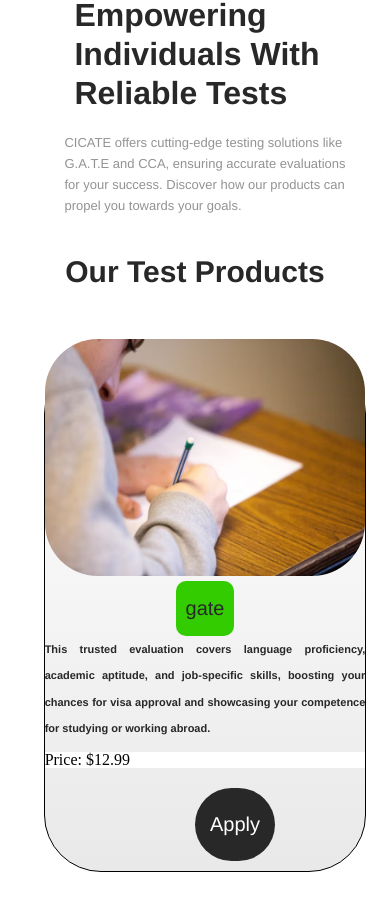
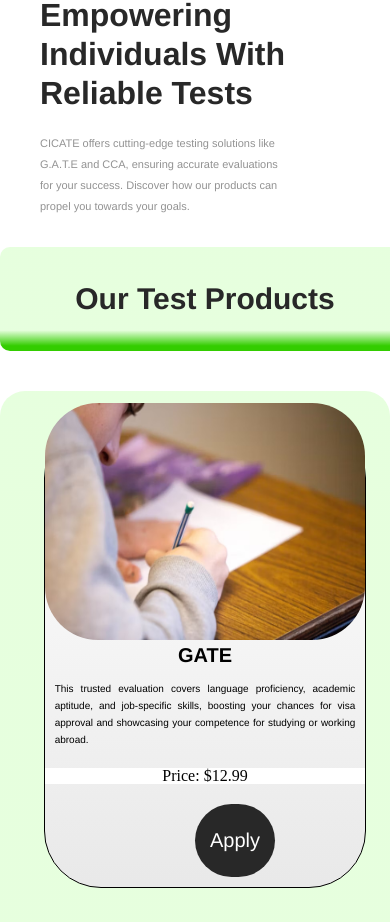
Before and after one commit to Valuegate/CicateProject, a React (Create React App) app: page / in a window 390 px wide. Shown: the part 1032-1954 px from the top of the page. Built offline with nearby package versions, Linux system fonts and the light colour scheme.

Commit message:
many changes

```diff
--- a/src/Test/style.css
+++ b/src/Test/style.css
@@ -5,7 +5,11 @@
     justify-content: center;
     flex-direction: row;
     margin-top: 40px;
+   padding: 10px;
     gap: 5rem;
+    border-radius: 25px;
+    background: linear-gradient(180deg, rgb(230.3, 255, 222.06) 80%, rgb(51, 205, 0) 95.04%);
+    background-color: rgba(255, 255, 255, 1);
 
 }
 
@@ -14,6 +18,7 @@
         display: flex;
         flex-direction: column;
 
+
     }
 }
 
--- a/src/Tests/tests.js
+++ b/src/Tests/tests.js
@@ -10,7 +10,7 @@ import tes3 from '../assets/tes3.jpeg'
 export const tests = [
     {
 id: 1,
-name: 'gate',
+name: 'GATE',
 Description:'This trusted evaluation covers language proficiency, academic aptitude, and job-specific skills, boosting your chances for visa approval and showcasing your competence for studying or working abroad.',
 price:'12.99',
 uploaded_images:[tes]
@@ -18,14 +18,14 @@ uploaded_images:[tes]
 },
 {
     id: 2,
-    name:'pocas',
+    name:'POCAS',
     Description: 'This trusted evaluation covers language proficiency, academic aptitude, and job-specific skills, boosting your chances for visa approval and showcasing your competence for studying or working abroad.',
     price:'15.99',
     uploaded_images:[tes2]
 },
 {
 id: 3,
-name: 'lisa',
+name: 'LISA',
 Description: 'This trusted evaluation covers language proficiency, academic aptitude, and job-specific skills, boosting your chances for visa approval and showcasing your competence for studying or working abroad.',
 price:'9.99',
 uploaded_images:[tes3]
--- a/src/components/containers/navbar/navbar.jsx
+++ b/src/components/containers/navbar/navbar.jsx
@@ -36,7 +36,8 @@ useEffect(() => {
   return (
     <div className=''>
       <nav className='navv'>
-        <a href="/" className='nav_brand'>CICATE </a>
+        <div className='nav__logo1'> <a href="/" className='nav_brand'>CICATE </a></div>
+
           <ul className={active}>
             <li><a href="/" className='nav__link' > <img alt='img' src={vector1} className='vector'/>Test Takers</a> </li>
             <li><a href="/institutions" className='nav__link'><img alt='img' src={vector2} className='vector'/>Institutions</a> </li>
--- a/src/components/containers/navbar/style.css
+++ b/src/components/containers/navbar/style.css
@@ -175,6 +175,9 @@ cursor: pointer;
       text-decoration: none;
       z-index: 3;
   }
+  .nav__logo1{
+    display: none;
+   }
 
  body .signUp{
   padding: 0.5rem;
@@ -202,13 +205,16 @@ cursor: pointer;
 
 
 
+.nav__logo1{
+ margin-left: 120px;
 
+}
 .nav_brand{
     font-weight: bold;
-    font-size: 18px;
+    font-size: 15px;
     text-decoration: none;
-    margin-right: 20px;
     color: #282828;
+    font-family: "Monument Extended-Regular", Helvetica;
 }
 
 
@@ -217,7 +223,8 @@ cursor: pointer;
     font-size: 18px;
     text-decoration: none;
     margin-right: 45px;
-    color:#ffffff
+    color:#ffffff;
+    font-family: "Monument Extended-Regular", Helvetica;
 }
 .login {
     all: unset;
--- a/src/pages/student/onlineofline/OnlineOfline.jsx
+++ b/src/pages/student/onlineofline/OnlineOfline.jsx
@@ -32,10 +32,7 @@ Navigate('/student/timedate')
         <div className='questions'>Which format of the <br /> test you prefer?</div>
 
 
-        <div className='onsie'>
-          <a href="#" className='onsite-online'><img src={wifi} alt="img" className='images__style' />Onsite</a>
-          <a href="#" className='onsite-online1'><img src={houser} alt="img" className='images__style'/>Online</a>
-        </div>
+
         <div className='con'>
       <BackButton/>
           <button className='next_big' onClick={handleSubmit}>Next</button>
--- a/src/pages/student/photovalidation/style.css
+++ b/src/pages/student/photovalidation/style.css
@@ -8,6 +8,16 @@
     cursor: pointer;
     display: flex;
     justify-content:center;
+    }
+    .uplood{
+      display: none;
+    }
+
+    .preview_img{
+      margin-top: 15px;
+      border-radius: 20px;
+      height: 250px;
+      width: 300px;
     }
     .photo_tex {
  color: #ffffff;
@@ -83,4 +93,11 @@ line-height: 40px;
               .photo_tex{
                 margin-top: 2rem;
               }
+
+              .preview_img{
+                margin-top: 10px;
+                border-radius: 20px;
+                height: 100px;
+                width: 270px;
+              }
             }
--- a/src/pages/student/reviewsubmit/ReviewSubmit.jsx
+++ b/src/pages/student/reviewsubmit/ReviewSubmit.jsx
@@ -112,21 +112,7 @@ setTimeout(() => {
                      onChange={(e)=>setTime(e.target)}
                      /></label>
 
-                   <br /> <label htmlFor="test" className='all_info'>Test
-                    <br />
-
-                    <select
-                    name="test"
-                     id="test"
-                     className='inputs'
-                      placeholder='select test'
-                      onChange={(e)=>setTest(e.target.value)}
-                      >
-                      <option value="gate">Gate</option>
-                      <option value="pocas">Pocas</option>
-                      <option value="gate">Lisa</option>
-                    </select>
-           </label>
+                   <br />
 
 
 
@@ -154,12 +140,7 @@ setTimeout(() => {
 
                   /></label>
 
-                <br /><label htmlFor="" className='all_info'>Username
                 <br />
-                <input type="text"
-                 className='inputs'
-                  placeholder='Select'/>
-                  </label>
 
                 </div>
                 </form>
--- a/src/pages/test_format/TestFormat.jsx
+++ b/src/pages/test_format/TestFormat.jsx
@@ -68,7 +68,7 @@ to Success!</div>
 
         <div className=''>
             <p className='empower'>Empowering <br />
-Individuals With <br />
+Individuals With
 Reliable Tests </p>
             <p className='cicate_offerz'>CICATE offers cutting-edge testing solutions like <br />
             G.A.T.E and CCA, ensuring accurate evaluations <br />
--- a/src/pages/test_format/style.css
+++ b/src/pages/test_format/style.css
@@ -90,8 +90,11 @@ text-align: center;
     }
 
     .top_our{
-        width: 10px;
+
         display: inline-block;
+        border-radius: 25px;
+        background: linear-gradient(180deg, rgb(230.3, 255, 222.06) 80%, rgb(51, 205, 0) 95.04%);
+        background-color: rgba(255, 255, 255, 1);
     }
 
    body .empower{
@@ -132,7 +135,7 @@ text-align: center;
             font-weight: bold !important;
             letter-spacing: 0;
             line-height: 39.2px;
-            margin-left: 1rem;
+
             margin-top: 2rem;
             margin-bottom: 2rem;
 
@@ -151,7 +154,7 @@ text-align: center;
                 display: grid;
             }
        body .empower_box{
-            border-radius: 30px;
+        border-radius: 30px;
            width: 35vh;
            height: 30vh;
 
@@ -163,7 +166,7 @@ text-align: center;
            body .cicate_offerz{
                 color: #282828;
                 font-family: "Gordita-Regular", Helvetica;
-                font-size: 1.3rem;
+                font-size: 11px;
                 font-weight: 400;
                 opacity: 0.5;
                 letter-spacing: 0;
@@ -236,11 +239,12 @@ text-align: center;
                     background-color: #282828;
                     padding: 2rem;
 
+
                 }
 
                body .why__not{
-                    font-size: 4rem;
-                    line-height: 45px;
+                    font-size: 20px;
+                    line-height: 25px;
                     color: #ffffff;
 
 
@@ -258,8 +262,8 @@ text-align: center;
                    margin-top: 0.5rem;
                 }
 
-                .cross__img{
-                    width: 5vh;
+              .cross__img{
+                   height: 20px;
                     }
 
               body  .app_flex{
@@ -549,9 +553,14 @@ white-space: nowrap;
 .top_our{
     justify-content: center;
     display: flex;
+    padding: 10px;
     align-items: center;
     margin-top: 30px;
-    width: 100%
+    width: 100%;
+    height: 10vh;
+    border-radius: 10px;
+    background: linear-gradient(180deg, rgb(230.3, 255, 222.06) 80%, rgb(51, 205, 0) 95.04%);
+    background-color: rgba(255, 255, 255, 1);
 }
 
 .bl_white{
@@ -791,24 +800,26 @@ opacity: 0.5;
     align-items: center;
     margin-top: 50px;
 
+
 }
 
 .why_flex > * + * {
-    margin-left: 8rem; /* Adjust as needed */
+    margin-left: 5rem; /* Adjust as needed */
   }
 
 
 .why__not{
 font-family: "Monument Extended-Regular", Helvetica;
-font-size: 7rem;
+font-size: 50px;
 font-weight: bold;
 letter-spacing: 0;
-line-height: 76.1px;
+line-height: 50.1px;
+
 }
 
 .cross__img{
-height: 252px;
-width: 217px;
+height: 180px;
+width: 150px;
 }
 
 .applicant_black{
--- a/src/product/Product.jsx
+++ b/src/product/Product.jsx
@@ -51,27 +51,21 @@ console.log(response.data)
 
   return (
 
-       <div className='top_bl_white' onClick={()=> {
-        if(id === 1 ){
-          HandleClick()
-        } else if(id === 2){
-          Navigate('/pocas')
-        } else {
-          Navigate('/lisa')
-        }
-       }}>
+       <div className='top_bl_white' >
         <div className='bl_white'>
           <div className='center_image'>
             <img src={uploaded_images} alt="test" className='imgSize'/>
           </div>
 
-            <div className='to_apply_flex'>  <p className='bl_tests'>{name}</p> </div>
+            <div className='to_apply_flex'>  <p className='namess'>{name}</p> </div>
+           <div className='div_descript'>
+           <p className='descript'>{Description}</p>
+           </div>
 
-            <p className='bl_para'>{Description}</p>
+<div className='price_display'> <p className='price'>Price: ${price}</p></div>
 
-            <p className='price'>Price: ${price}</p>
               <div className='to_apply_flex1'>
-                {user ? (<Link to={'/student/onlineofline'} className='button_to_apply'>Apply</Link>) :(<Link to={'/login'} className='bl_to_apply'>Apply </Link>) }
+                {user ? (<Link to={'/student/onlineofline'} className='buton_aply'>Apply</Link>) :(<Link to={'/login'} className='bl_to_apply'>Apply </Link>) }
 
                 </div>
         </div>
--- a/src/product/style.css
+++ b/src/product/style.css
@@ -2,6 +2,44 @@
     height: 28.5vh;
     width: 450px;
     border-radius: 53px;
+}
+.namess{
+    padding: 11px 18px;
+    font-size: 25px;
+    font-weight: bold;
+  font-family: "Monument Extended-Regular", Helvetica;
+}
+
+.descript{
+    justify-content: center;
+    text-align: justify;
+    font-size: 12px;
+    line-height: 17px;
+    padding: 3px;
+  font-family: "Monument Extended-Regular", Helvetica;
+}
+.price_display{
+    justify-content: center;
+    display: flex;
+    align-items: center;
+    width: 100%;
+    background-color: white;
+    margin-top: 1rem;
+}
+
+.buton_aply{
+    margin-top: 1rem;
+    background-color: black;
+    color: white;
+    padding: 6px;
+    font-size: 30px;
+    border-radius: 5px;
+    font-family: "Monument Extended-Regular", Helvetica;
+    margin-bottom: 1rem;
+}
+
+.buton_aply:hover{
+    background-color: #33cc00;
 }
 
 .center_image{
@@ -16,8 +54,18 @@
         height: 28vh;
         width: 38vh;
     }
-    .price{
-        background-color: white;
 
+
+    .descript{
+
+        font-size: 10px;
+
+        padding: 10px;
+    }
+    .namess{
+        padding: 5px;
+        font-size: 20px;
+        font-weight: bold;
+      font-family: "Monument Extended-Regular", Helvetica;
     }
 }
```
Also changed, not shown: src/pages/student/photovalidation/PhotoValidation.jsx (+15 -2 lines).
